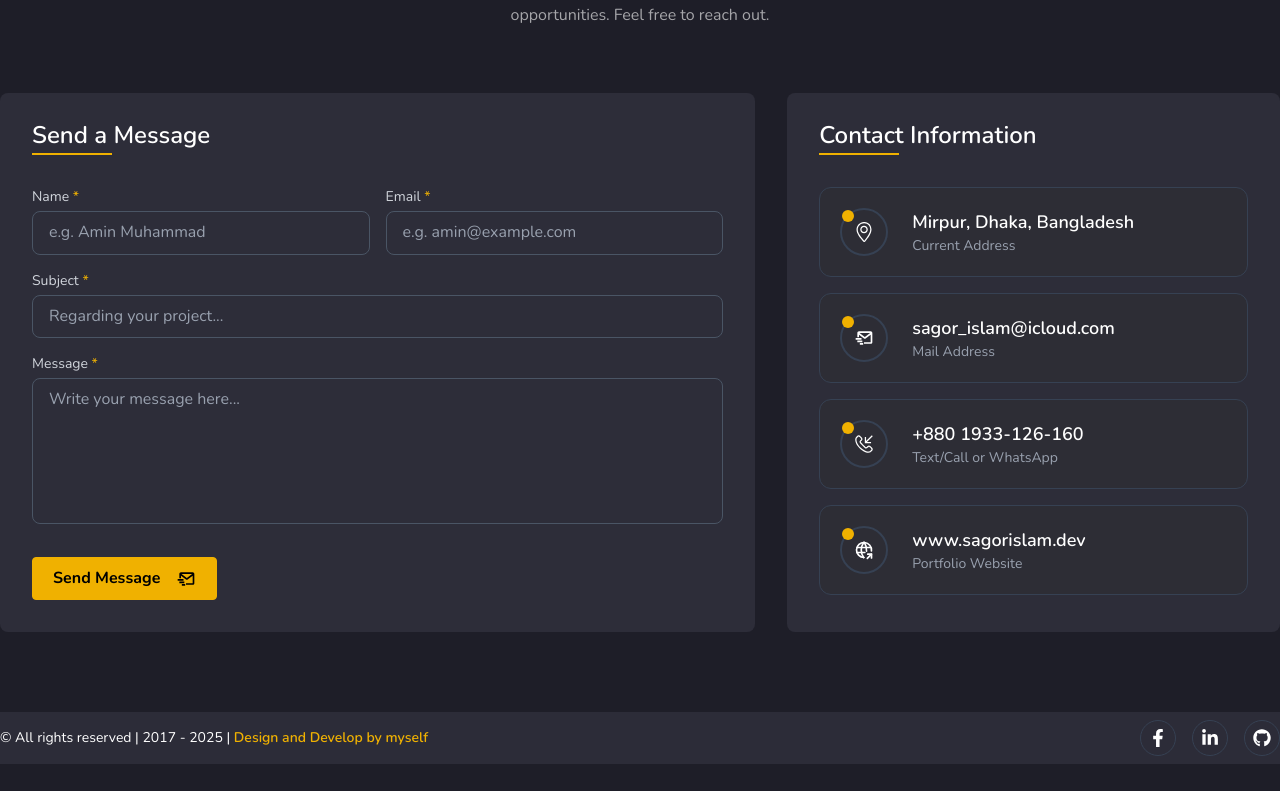
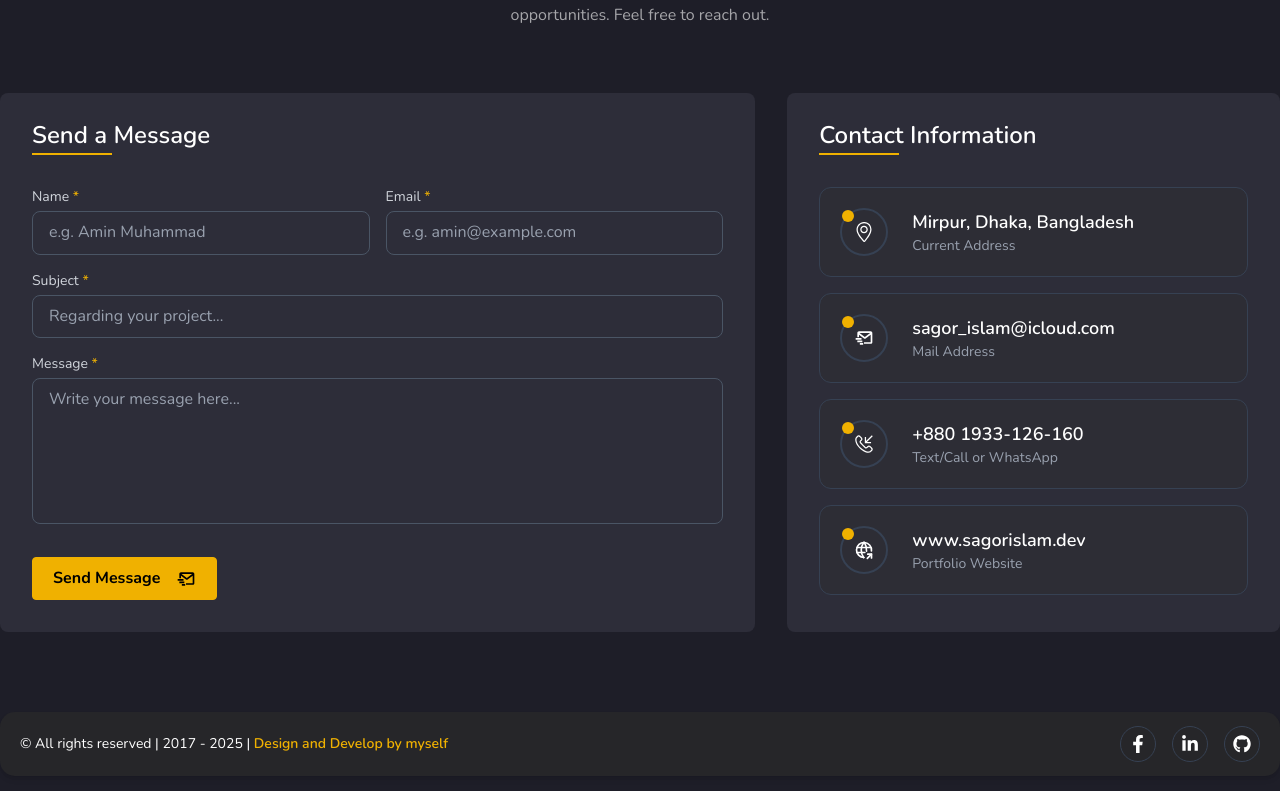
Before and after one commit to SagorIslamOfficial/personal, a React (Vite) app: page / in a window 1280 px wide. Shown: the part 4333-5124 px from the top of the page. Before the commit the page ends 5097 px from the top, so only its background shows below. Built offline with nearby package versions, Linux system fonts and the light colour scheme.

Commit message:
refactor: update footer UI design

```diff
--- a/src/components/layout/Footer.tsx
+++ b/src/components/layout/Footer.tsx
@@ -4,9 +4,8 @@ const Footer = () => {
     const currentYear = new Date().getFullYear();
 
     return (
-        <footer id="footer" className="bg-[#2c2c38] py-2">
-            <div className="max-w-7xl mx-auto">
-                <div className="flex flex-col md:flex-row items-center justify-between gap-6">
+        <footer id="footer" className="bg-[#262629] h-16 flex items-center w-full max-w-7xl mx-auto rounded-[15px] shadow-md mb-[15px]">
+            <div className="w-full mx-auto flex items-center justify-between px-5 h-full">
                     {/* Copyright */}
                     <div className="text-center md:text-right">
                         <p className="text-gray-light text-sm">
@@ -34,8 +33,7 @@ const Footer = () => {
                         ))}
                     </div>
                 </div>
-            </div>
-        </footer>
+            </footer>
     );
 };
 
```
